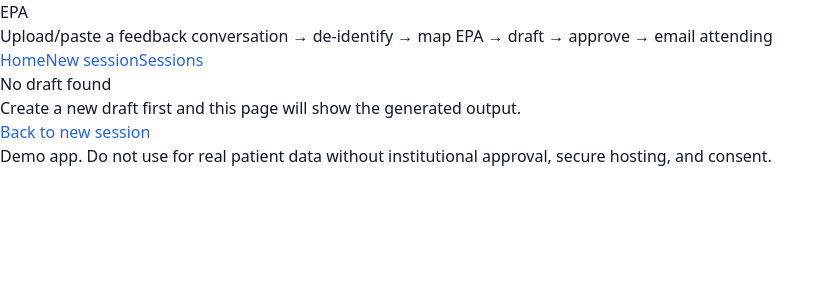
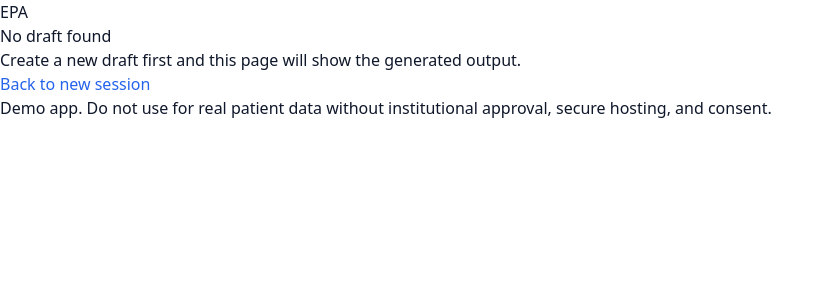
Before and after one commit to shahmirsohail/epa-feedback-mvp, a Next.js app: page /upload/result in a window 1280 px wide. Shown: the top 300 px of the page, without its empty margins (0-834 px from the left). Built offline with nearby package versions, Linux system fonts and the light colour scheme.

Commit message:
Simplify app chrome for focused upload flow

```diff
--- a/src/app/layout.tsx
+++ b/src/app/layout.tsx
@@ -10,22 +10,14 @@ export default function RootLayout({ children }: { children: React.ReactNode })
   return (
     <html lang="en">
       <body>
-        <div className="max-w-4xl mx-auto px-4 py-6">
-          <header className="flex items-center justify-between mb-6">
-            <div>
-              <div className="text-xl font-semibold">EPA</div>
-              <div className="text-sm text-slate-600">
-                Upload/paste a feedback conversation → de-identify → map EPA → draft → approve → email attending
-              </div>
-            </div>
-            <nav className="text-sm flex gap-4">
-              <a href="/">Home</a>
-              <a href="/upload">New session</a>
-              <a href="/sessions">Sessions</a>
-            </nav>
+        <div className="mx-auto w-full max-w-2xl px-3 py-4 sm:px-4 sm:py-6">
+          <header className="mb-4">
+            <div className="text-xl font-semibold">EPA</div>
           </header>
+
           {children}
-          <footer className="mt-10 pt-6 border-t text-xs text-slate-500">
+
+          <footer className="mt-8 pt-4 border-t text-xs text-slate-500">
             Demo app. Do not use for real patient data without institutional approval, secure hosting, and consent.
           </footer>
         </div>
```
